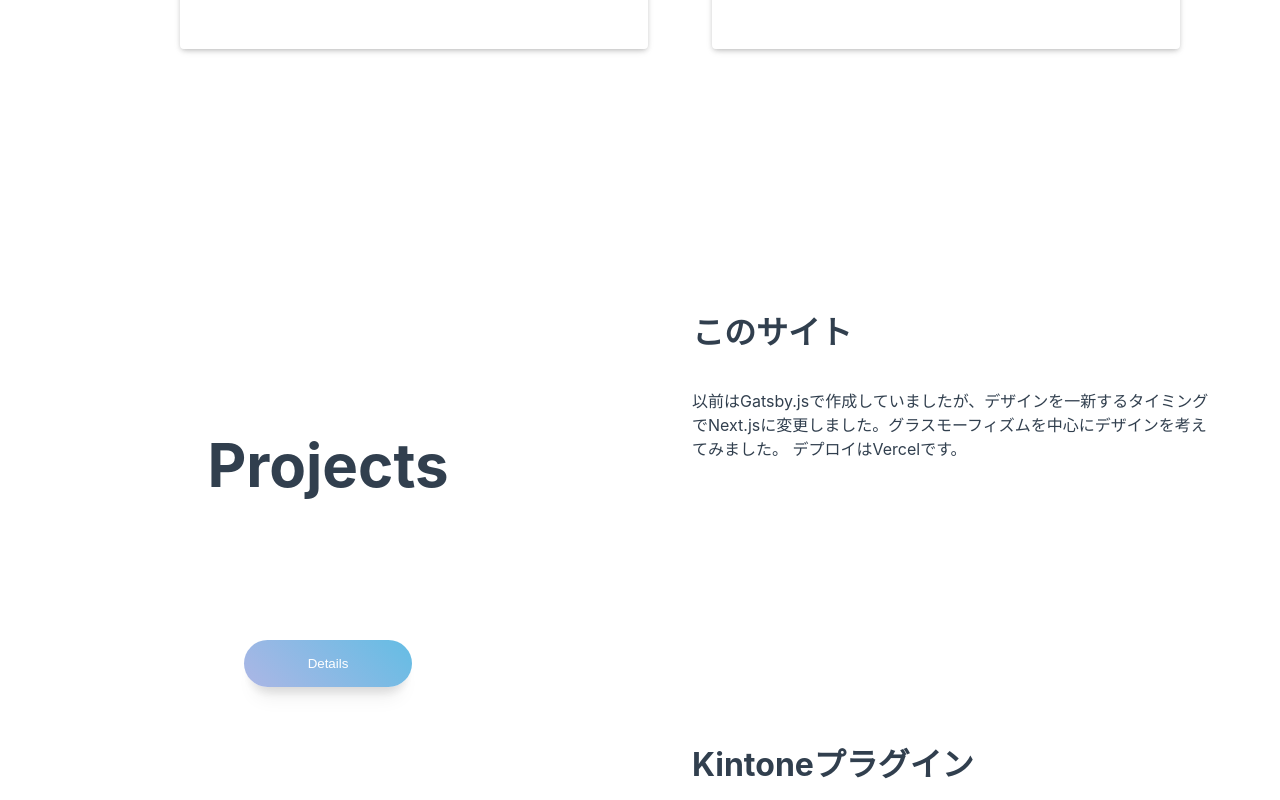
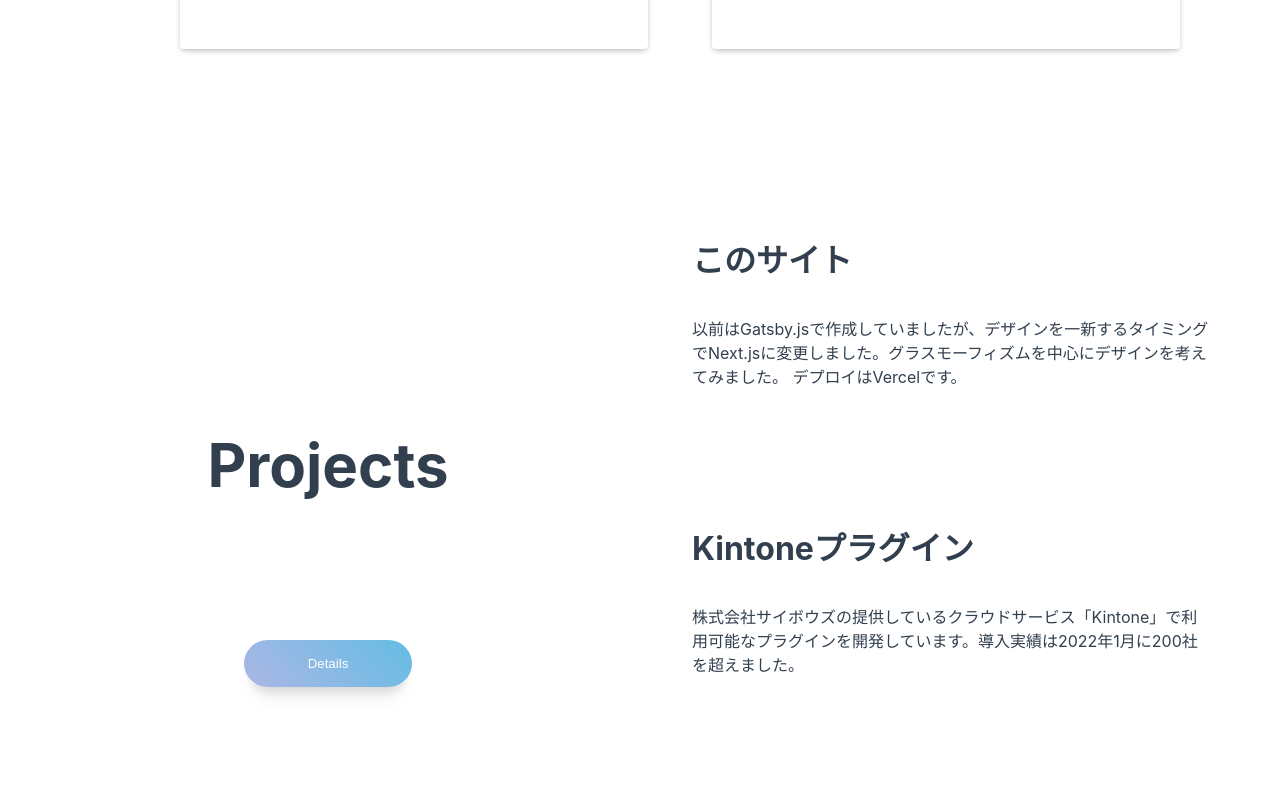
Before and after one commit to Local-Bias/nextjs-portfolio, a Next.js app: page / in a window 1280 px wide. Shown: the part 1560-2360 px from the top of the page. Built offline with nearby package versions, Linux system fonts and the light colour scheme; no server answers.

Commit message:
💅 divide component and fix spacing

```diff
--- a/components/pages/main/project/index.tsx
+++ b/components/pages/main/project/index.tsx
@@ -1,58 +1,11 @@
-import React, { VFC, VFCX } from 'react';
+import React, { VFCX } from 'react';
 import styled from '@emotion/styled';
 import Link from 'next/link';
-import { PROJECTS } from '../../../../contents/project';
 import { Button } from '../../../common/button';
 
-type ContainerProps = Readonly<{}>;
-type Props = ContainerProps & Readonly<{}>;
+import Projects from './projects';
 
-const Projects: VFCX = ({ className }) => (
-  <div {...{ className }}>
-    {PROJECTS.map((project, i) => (
-      <div key={i}>
-        <h3>{project.title}</h3>
-        <div>{project.description}</div>
-      </div>
-    ))}
-  </div>
-);
-
-const StyledProjects = styled(Projects)`
-  padding: 5vh 0;
-  flex: 1 1 auto;
-  display: grid;
-  grid-template-columns: repeat(2, 1fr);
-  @media (max-width: 1500px) {
-    grid-template-columns: repeat(1, 1fr);
-  }
-  gap: 32px;
-  width: 100%;
-
-  h3 {
-    font-size: 2em;
-  }
-
-  a {
-    margin-top: 16px;
-    width: 100%;
-    text-align: center;
-  }
-
-  > div {
-    height: 400px;
-    padding: 0 36px;
-    @media (max-width: 1200px) {
-      padding: 0 3vw;
-    }
-
-    display: flex;
-    flex-direction: column;
-    justify-content: center;
-  }
-`;
-
-const Component: VFCX<Props> = ({ className }) => (
+const Component: VFCX = ({ className }) => (
   <div {...{ className }}>
     <div className='contents'>
       <div className='title'>
@@ -63,7 +16,7 @@ const Component: VFCX<Props> = ({ className }) => (
           </Link>
         </div>
       </div>
-      <StyledProjects />
+      <Projects />
     </div>
   </div>
 );
@@ -118,8 +71,4 @@ const StyledComponent = styled(Component)`
   gap: 10vh;
 `;
 
-const Container: VFC<ContainerProps> = () => {
-  return <StyledComponent />;
-};
-
-export default Container;
+export default StyledComponent;
--- /dev/null
+++ b/components/pages/main/project/projects.tsx
@@ -0,0 +1,49 @@
+import React, { VFCX } from 'react';
+import styled from '@emotion/styled';
+import { PROJECTS } from '../../../../contents/project';
+
+const Component: VFCX = ({ className }) => (
+  <div {...{ className }}>
+    {PROJECTS.map((project, i) => (
+      <div key={i}>
+        <h3>{project.title}</h3>
+        <div>{project.description}</div>
+      </div>
+    ))}
+  </div>
+);
+
+const StyledComponent = styled(Component)`
+  padding: 5vh 0;
+  flex: 1 1 auto;
+  display: grid;
+  grid-template-columns: repeat(2, 1fr);
+  @media (max-width: 1500px) {
+    grid-template-columns: repeat(1, 1fr);
+  }
+  gap: 32px;
+  width: 100%;
+
+  h3 {
+    font-size: 2em;
+  }
+
+  a {
+    margin-top: 16px;
+    width: 100%;
+    text-align: center;
+  }
+
+  > div {
+    padding: 36px;
+    @media (max-width: 1200px) {
+      padding: 3vw;
+    }
+
+    display: flex;
+    flex-direction: column;
+    justify-content: center;
+  }
+`;
+
+export default StyledComponent;
```
